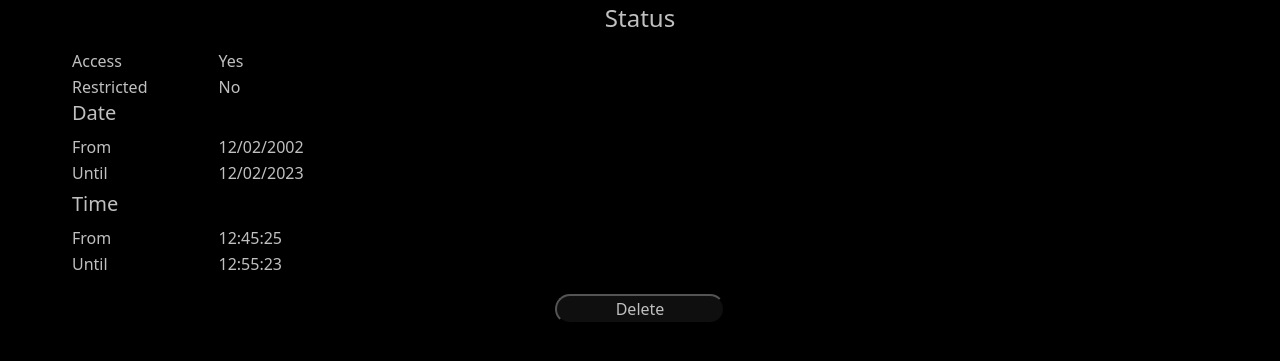
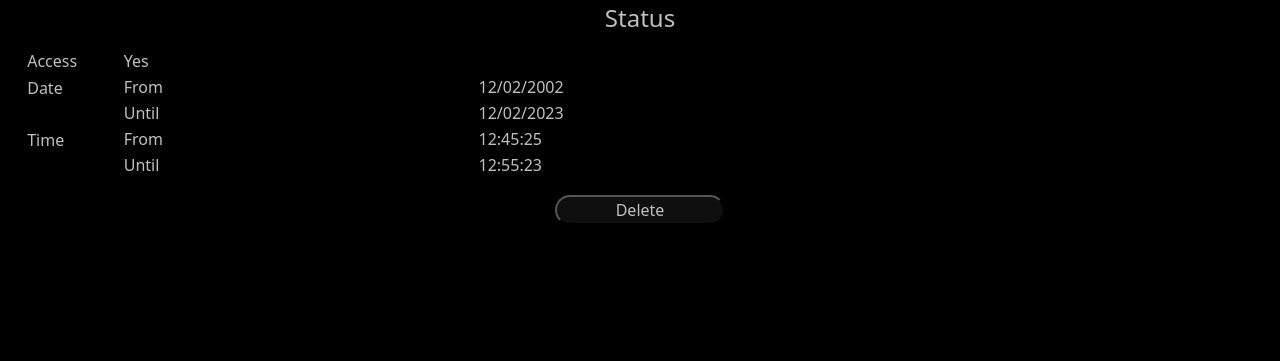
Before and after one commit to Dti-automation/face_recognization, a plain HTML site: page person.html in a window 1280 px wide. Shown: the part 225-586 px from the top of the page. Drawn offline with nearby package versions, Linux system fonts and the light colour scheme.

Commit message:
Add files via upload

```diff
--- a/person.html
+++ b/person.html
@@ -152,34 +152,27 @@
 
 
         <center>
-          <table style="width: 90%;">
+          <table style="width: 97%;">
             <tr>
-              <td style="width: 150px;">
+              <td style="width: 100px;">
                 Access
               </td>
               <td>
                 Yes
               </td>
             </tr>
+
             <tr>
-              <td>
-                Restricted
-              </td>
-              <td>
-                No
-              </td>
-            </tr>
-            <tr>
-              <td colspan="2">
+              <td rowspan="2">
 
 
-                <h5>
+                <p style="margin-bottom: 23px;">
+
                   Date
-                </h5>
+                </p>
+
 
               </td>
-            </tr>
-            <tr>
               <td>
                 From
               </td>
@@ -195,17 +188,14 @@
                 12/02/2023
               </td>
             </tr>
+
             <tr>
-              <td colspan="2">
-
-
-                <h5 style="margin-top: 5px;">
-                  Time
-                </h5>
+              <td rowspan="2">
+               <p style="margin-bottom: 23px;">
+                Time
+               </p>
 
               </td>
-            </tr>
-            <tr>
               <td>
                 From
               </td>
```
